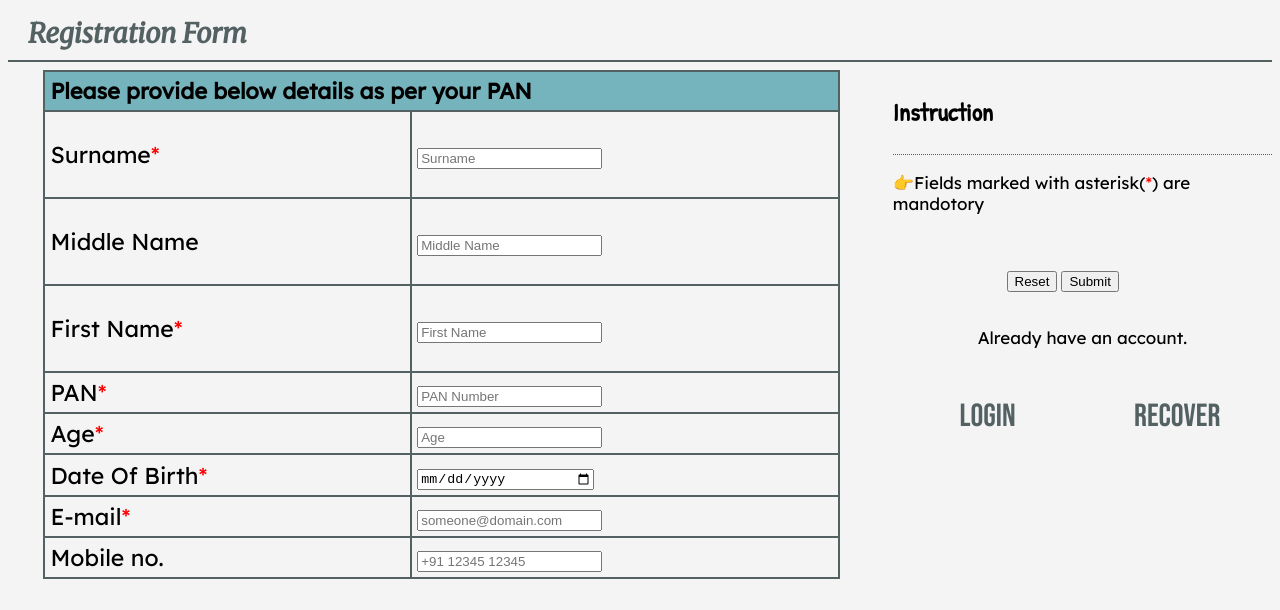
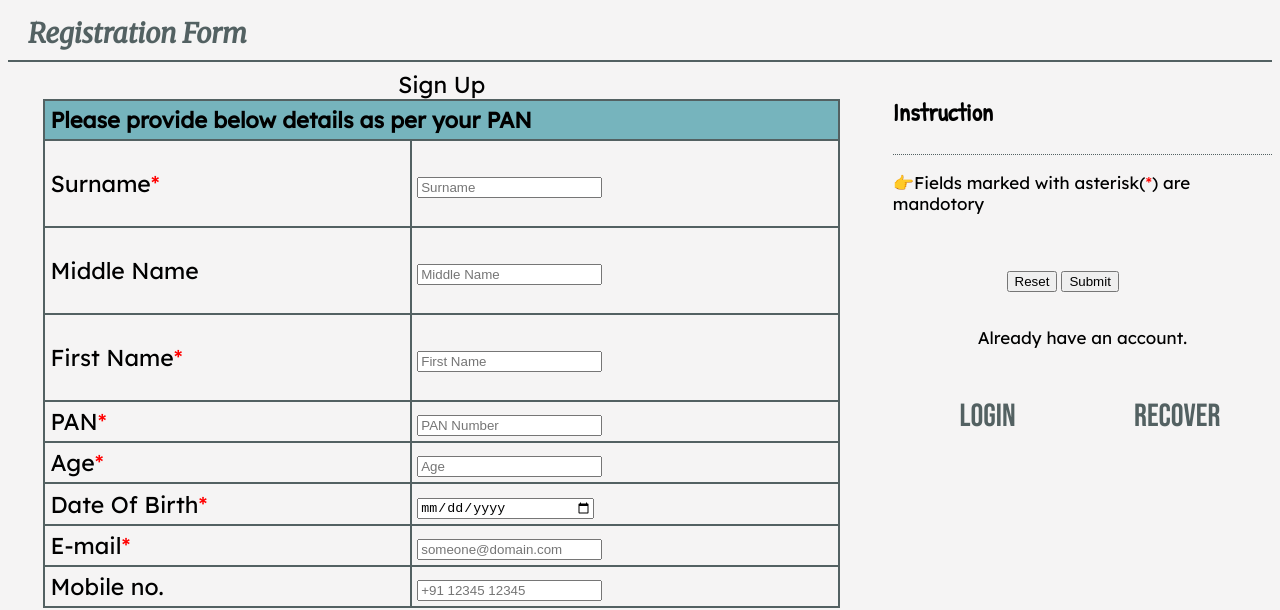
Before and after one commit to mshivam019/Income-Tax-Website-Clone, a plain HTML site: page signup.html in a window 1280 px wide. Shown: the part 214-824 px from the top of the page. Drawn offline with Linux system fonts and the light colour scheme.

Commit message:
add table caption

```diff
--- a/main.css
+++ b/main.css
@@ -96,7 +96,6 @@ ul{ padding: 0px 15px;}
 {
   display: inline-block; padding:10px;
   font-size:20px;
-  font-family:raleway;
 }
 
 li
--- a/signup.html
+++ b/signup.html
@@ -15,9 +15,9 @@
         <link rel="manifest" href="/site.webmanifest">
         <script src="main.js" type="text/javascript"></script>
     <style>
-		red{
-			color: red;
-		}
+        .aster{
+            color: red;
+        }
 		.divider{
 			display: grid;
 			grid-template-columns: 70% 30%;
@@ -115,6 +115,7 @@
 
 	<div class="divider">
 		<table>
+            <caption>Sign Up</caption>
 			<thead>
 			<tr>
 				<th colspan="2">Please provide below details as per your PAN</th>
@@ -122,7 +123,7 @@
 			</thead>
 			<tbody>
 				<tr>
-					<td><p>Surname<red>*</red></p></td>
+					<td><p>Surname<span class="aster">*</span></p></td>
 					<td><input type="text" Name="last name" placeholder="Surname" required></td>
 				</tr>
 				<tr>
@@ -130,23 +131,23 @@
 					<td><input type="text" Name="middle" placeholder="Middle Name"></td>
 				</tr>
 				<tr>
-					<td><p>First Name<red>*</red></p></td>
+					<td><p>First Name<span class="aster">*</span></p></td>
 					<td><input type="text" Name="first name" placeholder="First Name" required></td>
 				</tr>
 			<tr>
-				<td>PAN<red>*</red></td>
+				<td>PAN<span class="aster">*</span></td>
 				<td><input type="text" Name="PAN" placeholder="PAN Number" required></td>
 			</tr>
 			<tr>
-				<td>Age<red>*</red></td>
+				<td>Age<span class="aster">*</span></td>
 				<td><input type="number" Name="Age" placeholder="Age" required></td>
 			</tr>
 			<tr>
-				<td>Date Of Birth<red>*</red></td>
+				<td>Date Of Birth<span class="aster">*</span></td>
 				<td><input type="date" Name="date" required style="width: 172px;"></td>
 			</tr>
 			<tr>
-				<td>E-mail<red>*</red></td>
+				<td>E-mail<span class="aster">*</span></td>
 				<td><input type="email" Name="email" placeholder="someone@domain.com" required></td>
 			</tr>
 			<tr>
@@ -160,7 +161,7 @@
 		<div>
 			<p class="text4">Instruction</p>
 			<hr class="dots">
-			<p class="text5">&#x1F449;Fields marked with asterisk(<red>*</red>) are mandotory</p>
+			<p class="text5">&#x1F449;Fields marked with asterisk(<span class="aster">*</span>) are mandotory</p>
 			<button style="margin-top: 40px; margin-left: 30%;" type="reset">Reset</button>
 			<button type="submit">Submit</button>
 
```
Also changed, not shown: contact_us.html (+1 -1 lines), feedback.html (+1 -0 lines).
